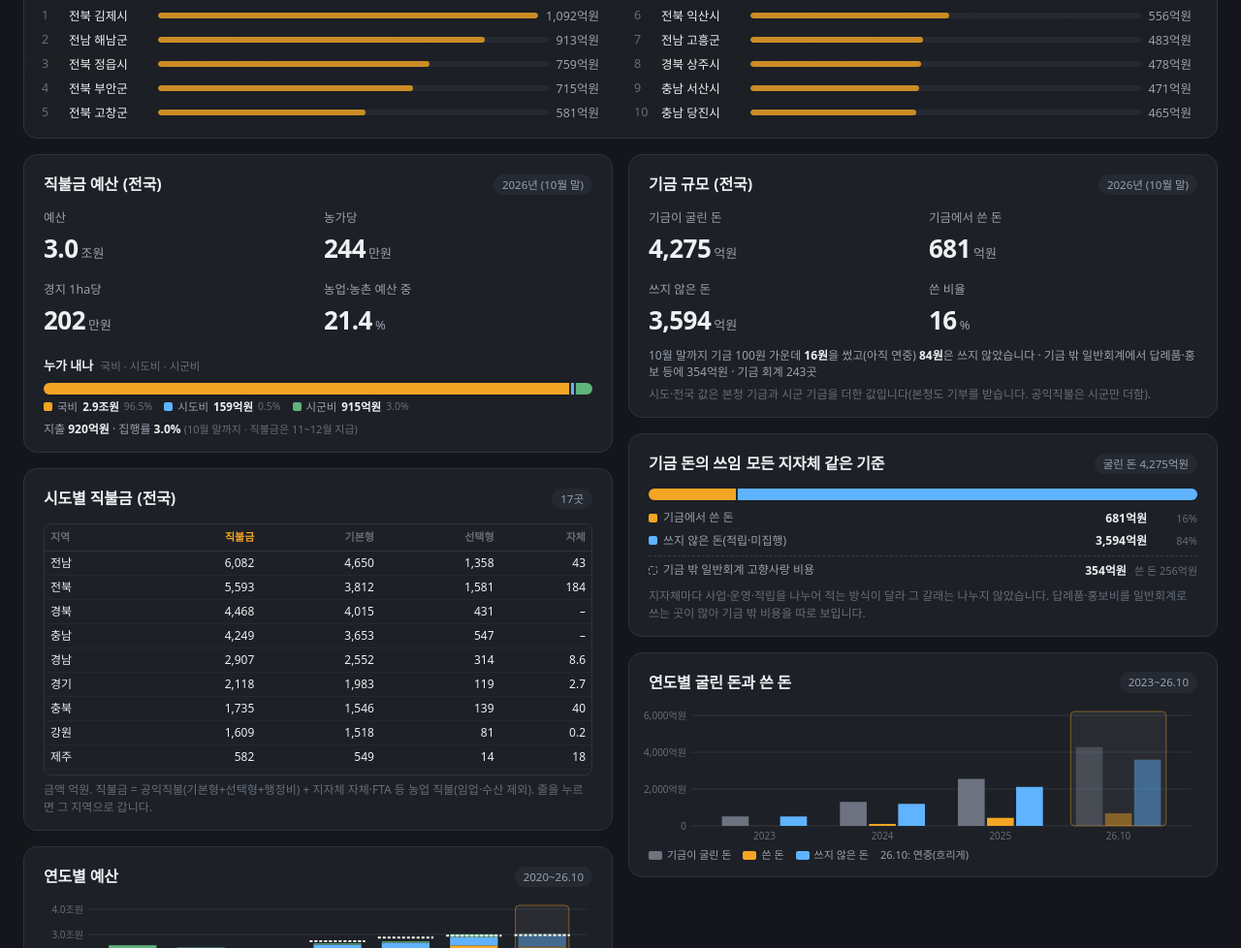
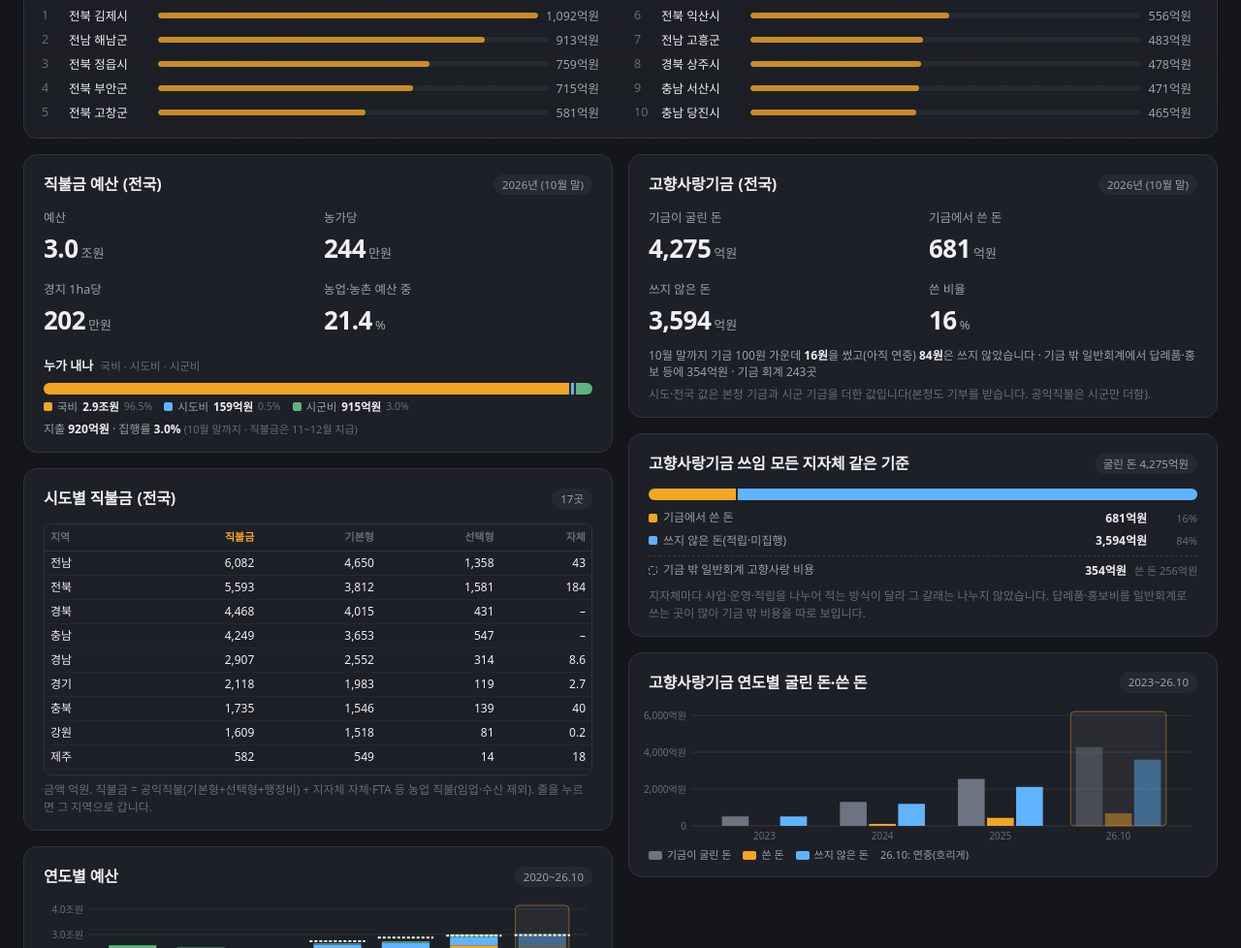
Before and after one commit to eins-going/rStat, a website: page jikbul.html in a window 1280 px wide. Shown: the part 1073-2051 px from the top of the page at 97% size. Drawn offline with nearby package versions, Linux system fonts and the light colour scheme; a web font is replaced by a local one.

Commit message:
직불금·고향사랑: 오른쪽 패널 제목에 '고향사랑기금' 표기
Co-Authored-By: Claude Opus 5.5 <noreply@anthropic.com>

```diff
--- a/jikbul.html
+++ b/jikbul.html
@@ -121,7 +121,7 @@
       <section class="col col-right" aria-label="고향사랑기금">
         <article class="panel" id="p-gsize">
           <header class="panel-head">
-            <h2>기금 규모 <span class="h2-scope" id="g-scope"></span></h2>
+            <h2>고향사랑기금 <span class="h2-scope" id="g-scope"></span></h2>
             <span class="chip" id="g-year"></span>
           </header>
           <div class="stats two" id="g-stats">
@@ -148,7 +148,7 @@
 
         <article class="panel" id="p-gsplit">
           <header class="panel-head">
-            <h2>기금 돈의 쓰임 <span class="h2-scope">모든 지자체 같은 기준</span></h2>
+            <h2>고향사랑기금 쓰임 <span class="h2-scope">모든 지자체 같은 기준</span></h2>
             <span class="chip" id="g-split-unit"></span>
           </header>
           <div class="gh-split" id="g-split-bar" aria-label="기금에서 쓴 돈과 쓰지 않은 돈"></div>
@@ -158,7 +158,7 @@
 
         <article class="panel" id="p-gyears">
           <header class="panel-head">
-            <h2>연도별 굴린 돈과 쓴 돈</h2>
+            <h2>고향사랑기금 연도별 <span class="h2-scope">굴린 돈·쓴 돈</span></h2>
             <span class="chip" id="gyears-range"></span>
           </header>
           <div class="chart jb-gyears" id="chart-gyears" aria-label="연도별 고향사랑기금 굴린 돈과 쓴 돈"></div>
```
